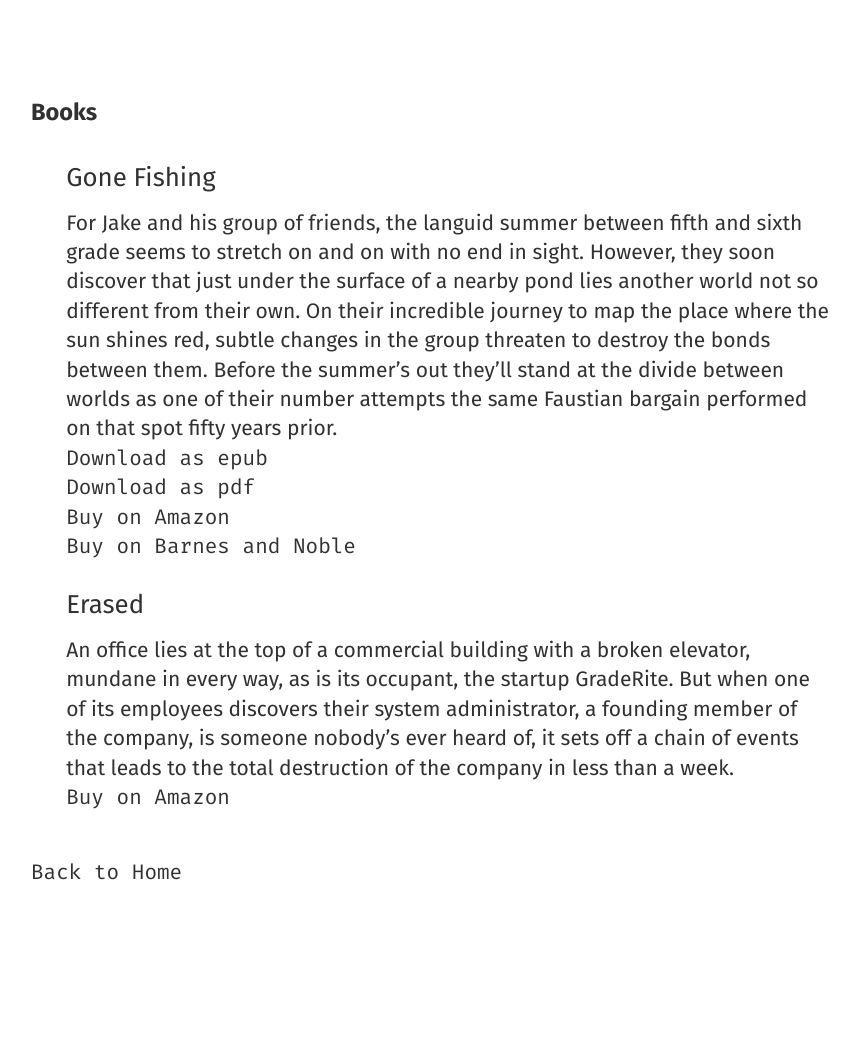
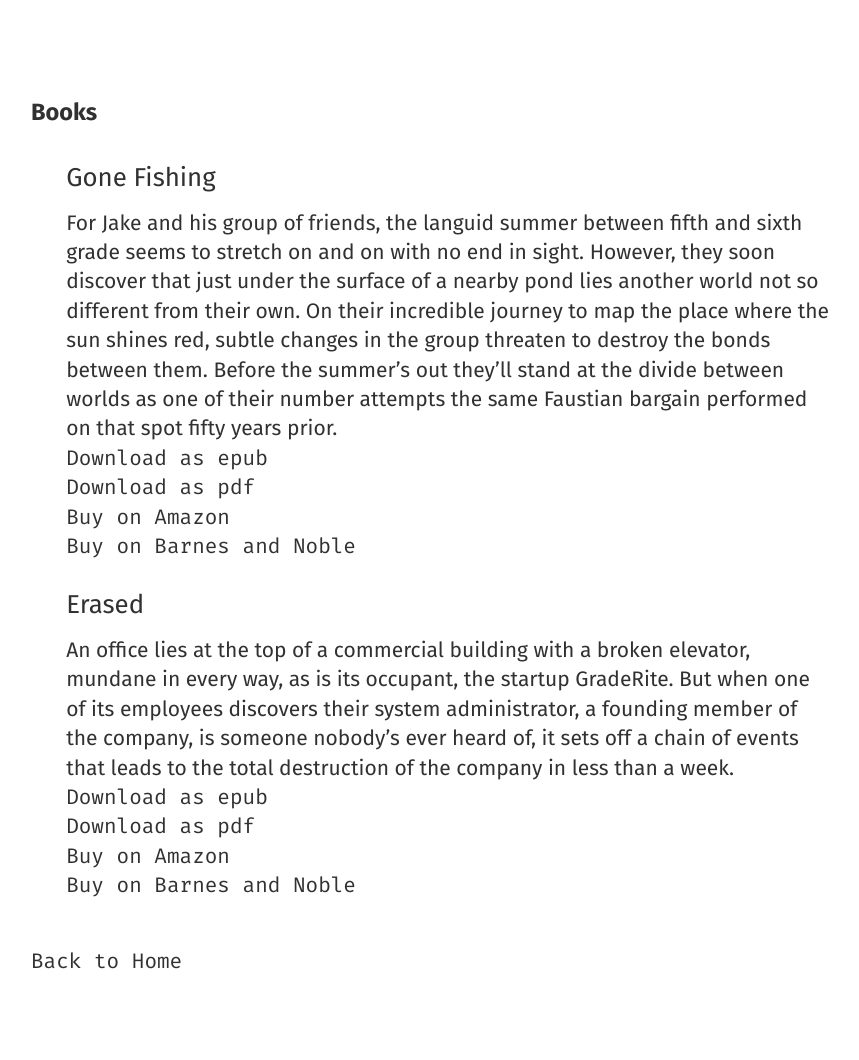
Before and after one commit to cakenggt/aleclownes.com, a Jekyll site: the page built from books.html, in a window 1280 px wide. Shown: the whole page, without its empty margins (209-1068 px from the left). Built offline with Jekyll 4.4.1, drawn with Linux system fonts in a browser that asks for light colours; nearby versions of some CDN libraries; before the commit the page ends 972 px from its top, so only the background shows below that.

Commit message:
Add erased files

```diff
--- a/books.html
+++ b/books.html
@@ -23,7 +23,10 @@ title: Books
       But when one of its employees discovers their system administrator, a founding member of the company, is someone nobody’s ever heard of,
       it sets off a chain of events that leads to the total destruction of the company in less than a week.
     </div>
+    <div><a href="/books/erased/Erased - Alec Lownes.epub">Download as epub</a></div>
+    <div><a href="/books/erased/Erased - Alec Lownes.pdf">Download as pdf</a></div>
     <div><a href="https://amazon.com/dp/B09FG43GMK">Buy on Amazon</a></div>
+    <div><a href="https://www.barnesandnoble.com/w?ean=2940160851846">Buy on Barnes and Noble</a></div>
   </li>
 </ul>
 <br>
```
Also changed, not shown: 3 other files.
